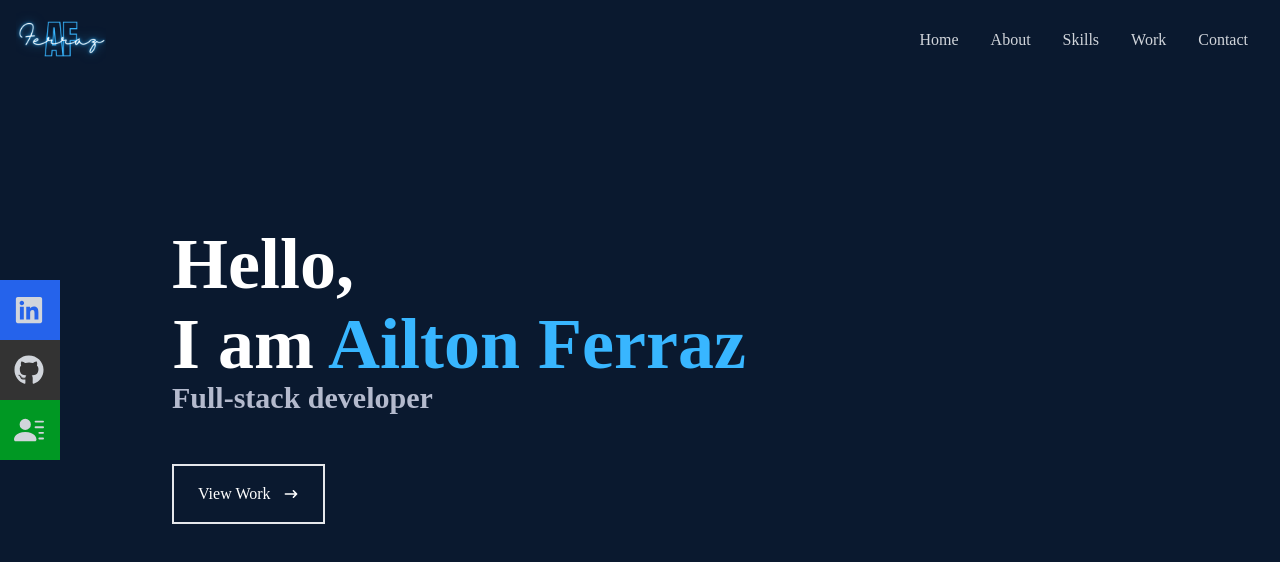
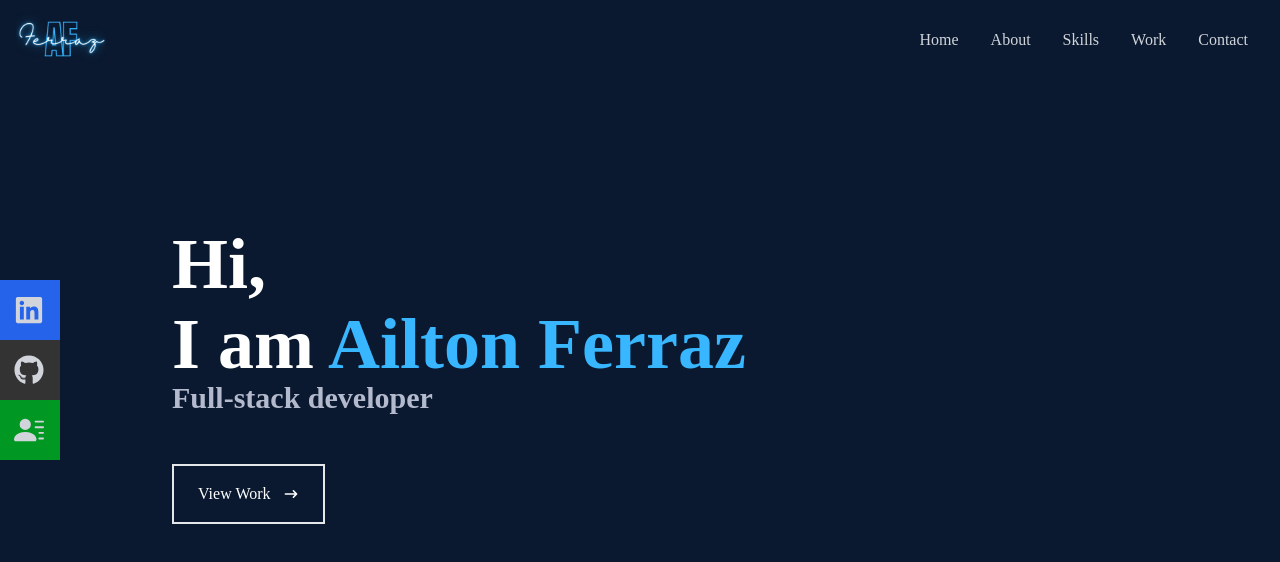
Before and after one commit to Ailtonferraz/Portfolio, a React (Create React App) app: page / in a window 1280 px wide. Shown: the top 562 px of the page. Built offline with nearby package versions, Linux system fonts and the light colour scheme; the HTML template or start-up script is replaced by a standard one.

Commit message:
Home,jsx alter message

```diff
--- a/src/components/Home.jsx
+++ b/src/components/Home.jsx
@@ -8,7 +8,7 @@ const Home = () => {
             {/* Container */}
             <div className='max-w-[1000px] mx-auto px-8 flex flex-col justify-center h-full'>
                 <h2 className="text-5xl md:text-7xl font-bold text-[#ffffff]">
-                    Hello,
+                    Hi,
                 </h2>
                 <h2 className='text-5xl sm:text-7xl font-bold mt-2 text-[#ffffff]'>
                     I am <span className='text-[#38B6FF] '>Ailton Ferraz</span>
```
